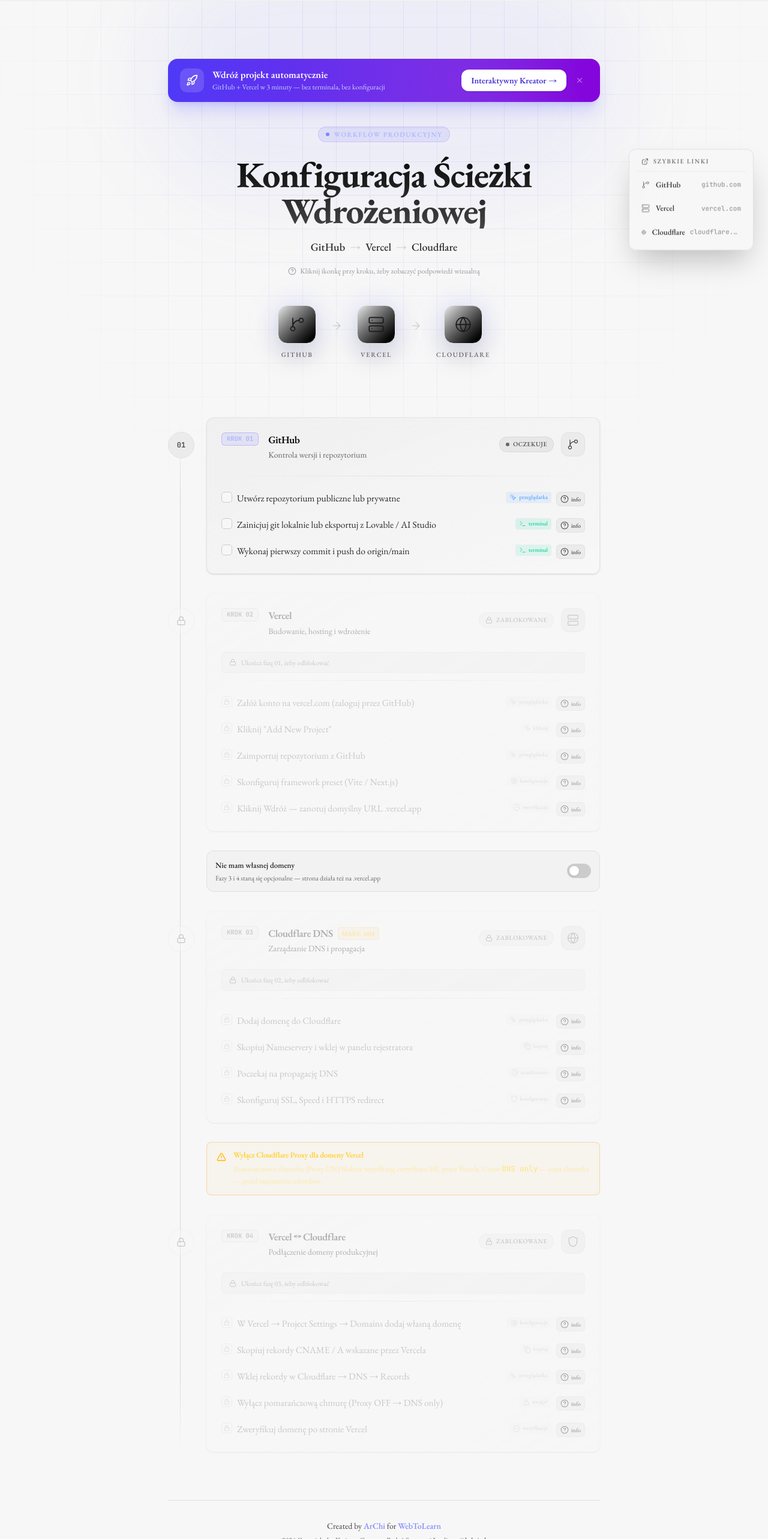
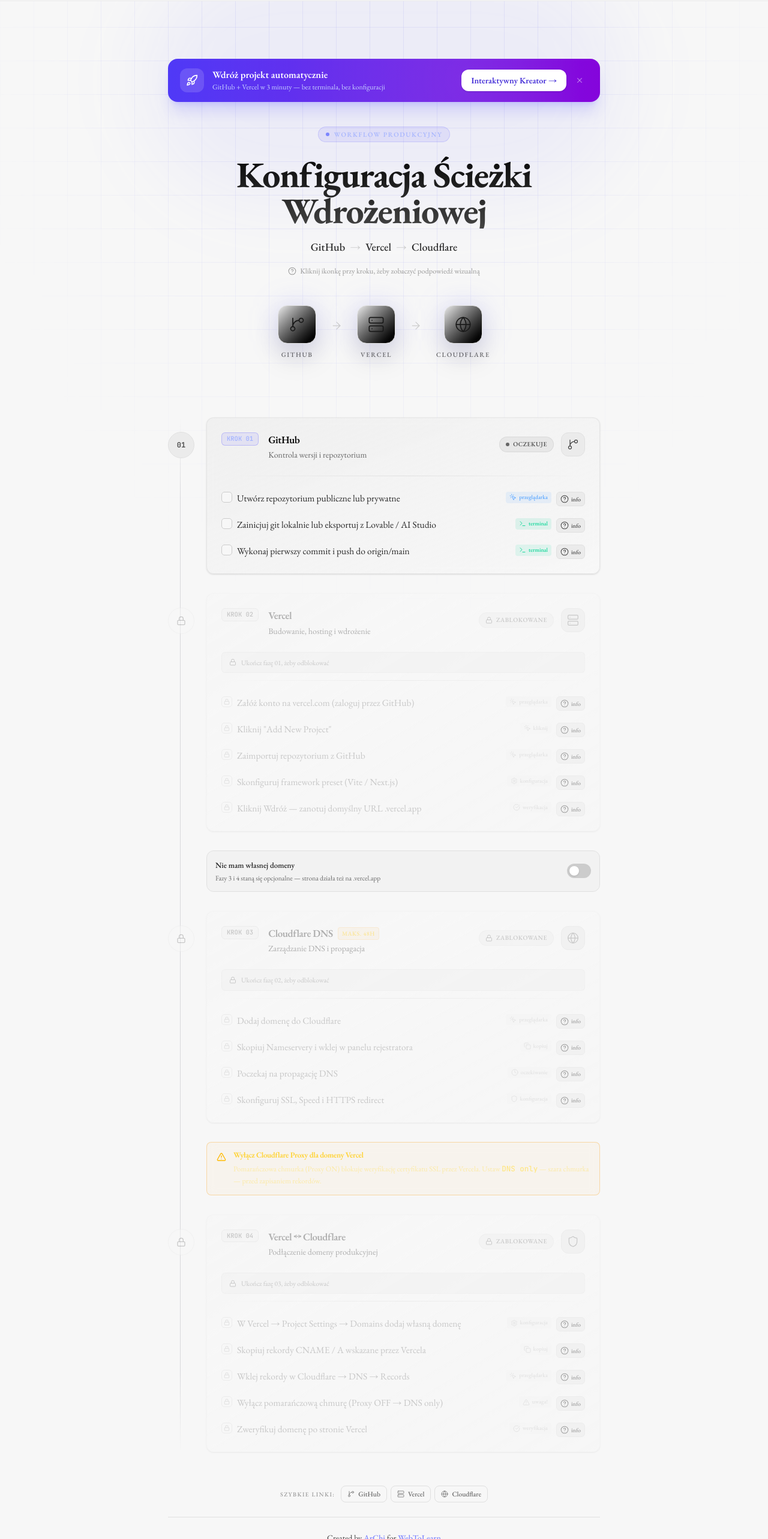
Before and after one commit to arturnawrowski-svg/hosting_vercel, a React (Vite) app: page / in a window 1280 px wide. Shown: the part 67-2633 px from the top of the page at 60% size. Built offline with nearby package versions, Linux system fonts and the light colour scheme.

Commit message:
fix: reverse split-screen proportions, move quick links inline (no fixed overlay)

```diff
--- a/src/App.jsx
+++ b/src/App.jsx
@@ -102,16 +102,16 @@
   // Split-screen: guide left + wizard right
   return (
     <div className="flex h-screen overflow-hidden bg-zinc-950">
-      {/* Left panel: Guide — hidden on mobile */}
-      <div className="hidden lg:flex lg:flex-col lg:flex-1 lg:min-w-0 overflow-y-auto">
+      {/* Left panel: Guide — narrower, hidden on mobile */}
+      <div className="hidden lg:flex lg:flex-col lg:flex-none lg:w-[420px] overflow-y-auto">
         <DeployPipelineGuide {...guideProps} />
       </div>
 
       {/* Divider */}
       <div className="hidden lg:block w-px bg-zinc-800 flex-shrink-0" />
 
-      {/* Right panel: Wizard — full width on mobile */}
-      <div className="flex-1 lg:flex-none lg:w-[440px] overflow-y-auto">
+      {/* Right panel: Wizard — takes remaining space */}
+      <div className="flex-1 overflow-y-auto">
         <DeployWizard
           onClose={() => setWizardOpen(false)}
           onStepsDone={onStepsDone}
--- a/src/components/DeployPipelineGuide.jsx
+++ b/src/components/DeployPipelineGuide.jsx
@@ -1173,7 +1173,24 @@
           );
         })()}
 
-        <footer className="mt-20 pt-8 border-t border-zinc-800 text-center space-y-1.5">
+        {/* Quick links — compact inline strip */}
+        <div className="mt-14 mb-2">
+          <div className="flex items-center justify-center gap-1.5 flex-wrap">
+            <span className="text-[10px] uppercase tracking-[0.14em] text-zinc-600 font-medium mr-1">{t.sidebar.label}:</span>
+            {quickLinks.map((link) => {
+              const I = link.icon;
+              return (
+                <a key={link.host} href={link.url} target="_blank" rel="noopener noreferrer"
+                   className="flex items-center gap-1.5 px-2.5 py-1 rounded-lg border border-zinc-800 text-zinc-500 hover:text-zinc-200 hover:border-zinc-600 hover:bg-zinc-900/60 transition-all text-[11.5px] font-medium">
+                  <I className="w-3 h-3 flex-shrink-0" strokeWidth={1.5} />
+                  <span>{link.label}</span>
+                </a>
+              );
+            })}
+          </div>
+        </div>
+
+        <footer className="mt-6 pt-6 border-t border-zinc-800 text-center space-y-1.5">
           <p className="text-sm text-zinc-400">
             {t.footer.createdBy}{' '}
             <a href="mailto:artur.nawrowski@gmail.com" className="text-indigo-400 hover:text-indigo-300 transition-colors font-medium">ArChi</a>
@@ -1187,30 +1204,8 @@
         </footer>
       </main>
 
-      <aside className="hidden lg:block fixed right-6 top-1/2 -translate-y-1/2 z-20">
-        <div className="w-52 rounded-xl border border-zinc-800 bg-zinc-950/80 backdrop-blur-xl p-3 shadow-2xl">
-          <div className="flex items-center gap-2 px-2 pb-2 mb-1 border-b border-zinc-900">
-            <ExternalLink className="w-3 h-3 text-zinc-500" />
-            <span className="text-[10.5px] uppercase tracking-[0.15em] text-zinc-500 font-medium">{t.sidebar.label}</span>
-          </div>
-          <div className="space-y-1">
-            {quickLinks.map((link) => {
-              const I = link.icon;
-              return (
-                <a key={link.host} href={link.url} target="_blank" rel="noopener noreferrer" className="flex items-center justify-between gap-2 px-2 py-2 rounded-md text-zinc-300 hover:bg-white/[0.04] hover:text-white transition-colors group">
-                  <span className="flex items-center gap-2.5 min-w-0">
-                    <I className="w-3.5 h-3.5 text-zinc-500 group-hover:text-indigo-400 transition-colors" strokeWidth={1.5} />
-                    <span className="text-[13px] font-medium">{link.label}</span>
-                  </span>
-                  <span className="text-[11px] font-mono text-zinc-600 group-hover:text-zinc-400 transition-colors truncate">{link.host}</span>
-                </a>
-              );
-            })}
-          </div>
-        </div>
-      </aside>
-
-      <div className="lg:hidden fixed bottom-4 left-4 right-4 z-20">
+      {/* Mobile quick links bar — hidden when split-screen wizard is open */}
+      {!wizardOpen && <div className="lg:hidden fixed bottom-4 left-4 right-4 z-20">
         <div className="rounded-xl border border-zinc-800 bg-zinc-950/90 backdrop-blur-xl p-2 shadow-2xl flex items-center gap-2">
           {quickLinks.map((link) => {
             const I = link.icon;
@@ -1222,7 +1217,7 @@
             );
           })}
         </div>
-      </div>
+      </div>}
     </div>
     </>
   );
```
